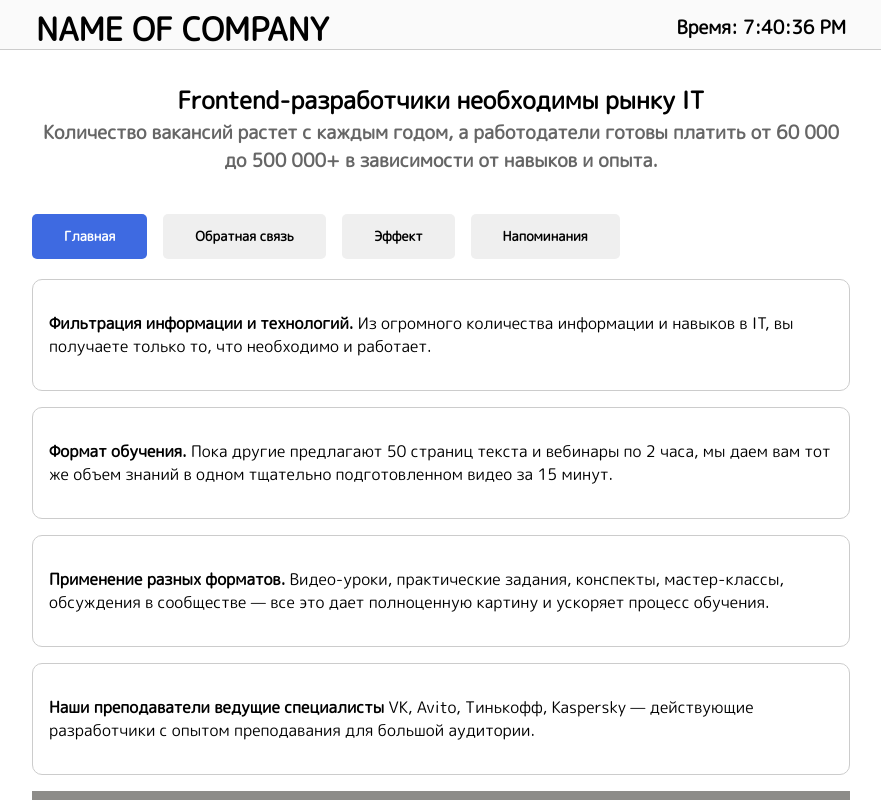
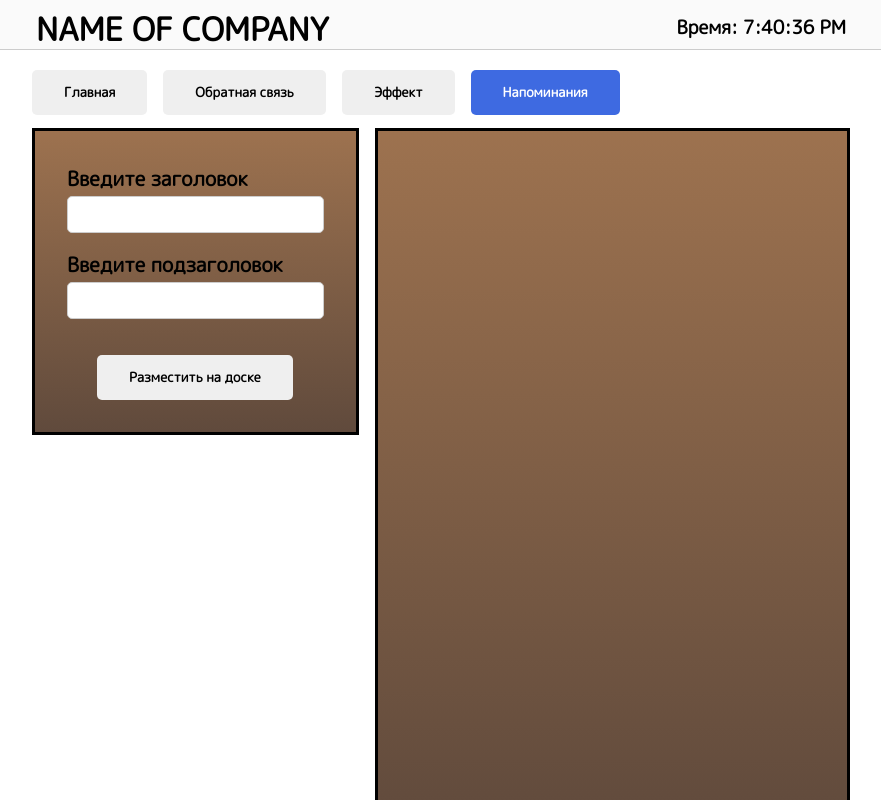
Before and after one commit to Lyaguh21/react-first-steps, a React (Vite) app: page / in a window 1280 px wide. Shown: the top 800 px of the page, without its empty margins (199-1080 px from the left). Built offline with nearby package versions, Linux system fonts and the light colour scheme.

Commit message:
фикс багулин и изменение табов

```diff
--- a/src/App.jsx
+++ b/src/App.jsx
@@ -10,17 +10,16 @@ import EffectSection from "./components/effect/EffectSection";
 import DashBoardSection from "./dashboard/DashBoardSection";
 
 export default function App() {
-  const [tab, setTab] = useState("main");
+  const [tab, setTab] = useState("dashboard");
   return (
     <>
       <Header />
       <main>
-        <IntroSection />
-
         <TabsSection active={tab} onChange={(current) => setTab(current)} />
 
         {tab == "main" && (
           <>
+            <IntroSection />
             <TeachingSection />
             <DifferencesSection />
             <SetColor />
--- a/src/components/Button/Button.scss
+++ b/src/components/Button/Button.scss
@@ -1,6 +1,6 @@
 $disabledButtonColor: rgb(171, 171, 171);
 .button {
-  padding: 0.8rem 2rem;
+  padding: 0rem 2rem;
   border: none;
   border-radius: 5px;
   cursor: pointer;
--- a/src/components/TabsSection.jsx
+++ b/src/components/TabsSection.jsx
@@ -2,7 +2,7 @@ import Button from "./Button/Button";
 
 export default function TabsSection({ active, onChange }) {
   return (
-    <section style={{ marginBottom: "20px" }}>
+    <section style={{ marginBottom: "5px" }}>
       <Button isActive={active == "main"} onClick={() => onChange("main")}>
         Главная
       </Button>
--- a/src/dashboard/DashBoardSection.jsx
+++ b/src/dashboard/DashBoardSection.jsx
@@ -34,7 +34,6 @@ export default function DashBoardSection() {
   };
   return (
     <section id="dashboardsection">
-      <h1 className="MainTitleBoard">Доска напоминаний</h1>
       <div>
         <div id="lsideForm">
           <DashBoardForm onSubmit={handleFormSubmit} />
--- a/src/dashboard/dashboardform/DashBoardForm.scss
+++ b/src/dashboard/dashboardform/DashBoardForm.scss
@@ -16,7 +16,7 @@ $deskСolor: linear-gradient(to top, #604a3c, #9d724f);
 #remindersForm {
   border: 3px black solid;
   background: $deskСolor;
-  margin-top: 3rem;
+  margin-top: 0.5rem;
   padding: 2rem 2rem 2rem 2rem;
   label {
     font-family: $remindersfont;
--- a/src/dashboard/dashboardreminders/DashBoardReminders.scss
+++ b/src/dashboard/dashboardreminders/DashBoardReminders.scss
@@ -3,7 +3,7 @@ $deskСolor: linear-gradient(to top, #604a3c, #9d724f);
 #remindersTable {
   background: $deskСolor;
   padding: 4px 4px 4px 4px;
-  margin-top: 3rem;
+  margin-top: 0.5rem;
   margin-left: 1rem;
   border-collapse: separate;
   border-spacing: 15px 15px;
--- a/src/index.scss
+++ b/src/index.scss
@@ -12,8 +12,7 @@ body {
 main {
   max-width: 850px;
   margin: 0 auto;
-  padding: 1rem;
-  padding-top: 2rem;
+  padding: 0rem 1rem 0 1rem;
 }
 section {
   ul {
```
Also changed, not shown: 1 other file (tests, documents, lock files or other folders).
